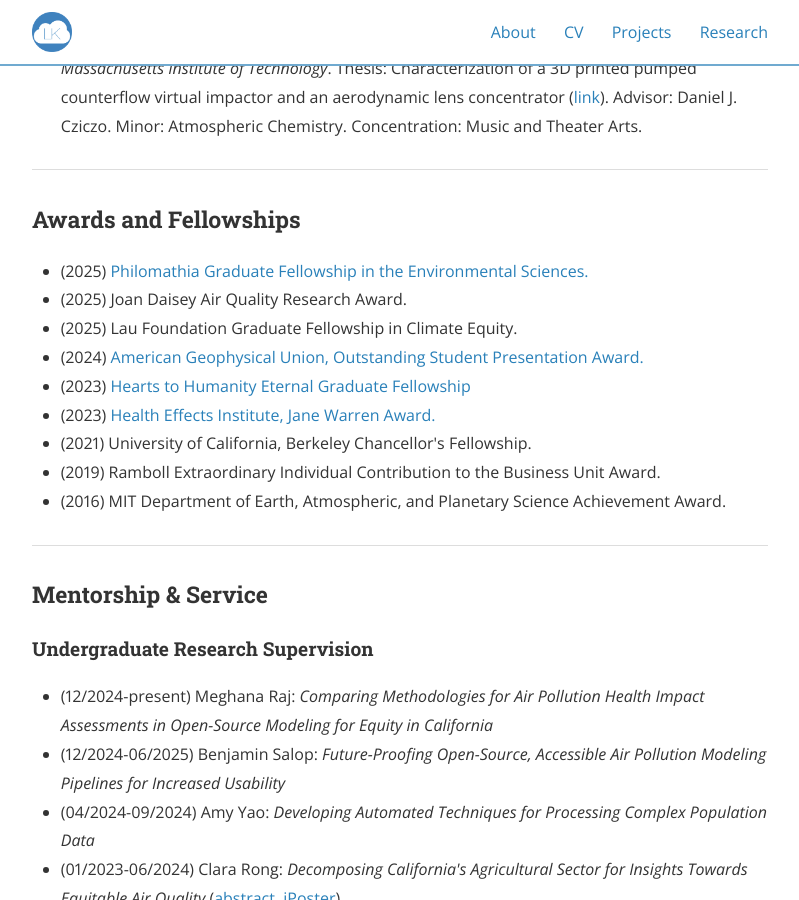
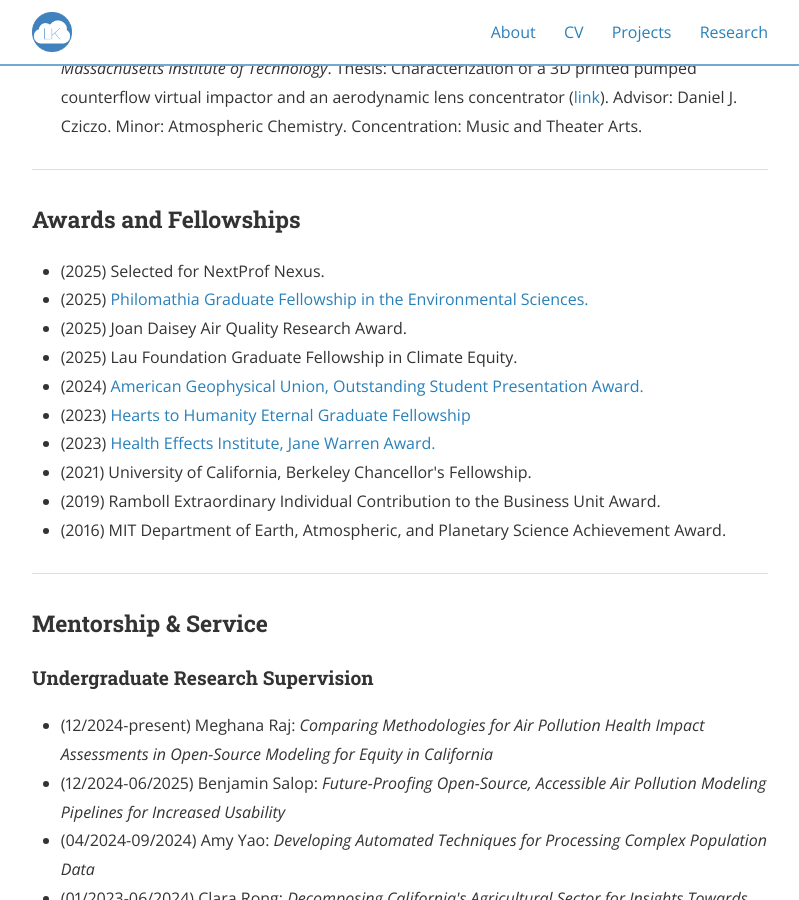
Before and after one commit to lkoolik/lkoolik.github.io, a Jekyll site: the page built from cv.md, in a window 1280 px wide and 900 px high, scrolled down 509 px. Shown: the whole window, without its empty margins (240-1039 px from the left). Built offline with Jekyll 4.4.1, drawn with Linux system fonts in a browser that asks for light colours; nearby versions of some CDN libraries.

Commit message:
Update cv.md

```diff
--- a/cv.md
+++ b/cv.md
@@ -21,6 +21,7 @@ nav_order: 2
 
 <h3>Awards and Fellowships</h3>
 <ul>
+  <li>(2025) Selected for NextProf Nexus. </li>
   <li>(2025) <a href="https://vcresearch.berkeley.edu/philomathiacenter/current-recipients-graduate-student-fellowship">Philomathia Graduate Fellowship in the Environmental Sciences.</a></li>
   <li>(2025) Joan Daisey Air Quality Research Award.</li>
   <li>(2025) Lau Foundation Graduate Fellowship in Climate Equity.</li>
```
